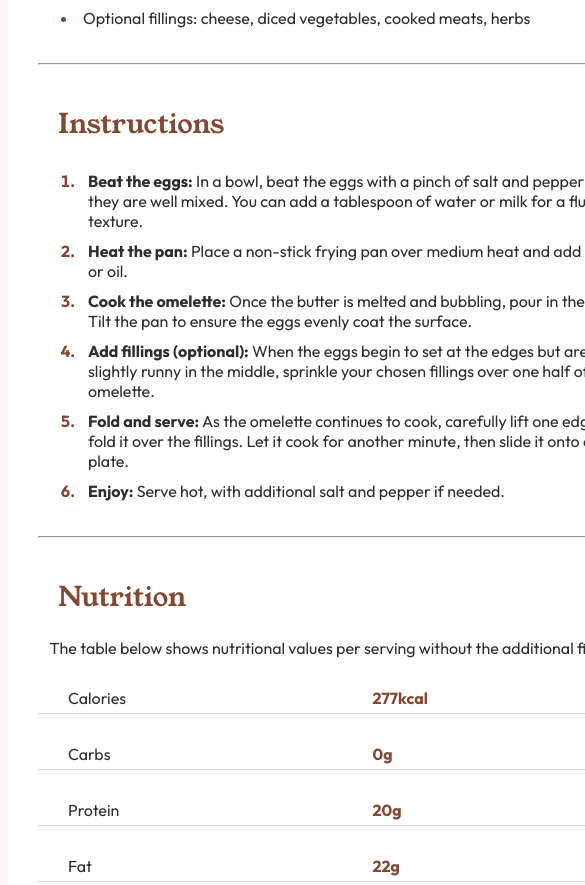
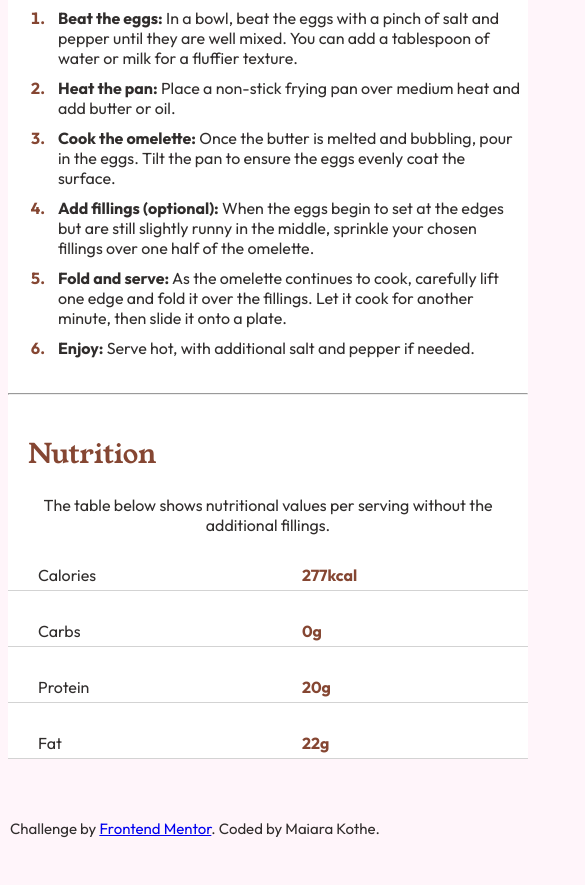
Before and after one commit to maiarakothe/recriar-recipe-page, a plain HTML site: page index.html in a window 390 px wide. Shown: the part 952-1837 px from the top of the page, 585 px wide, since content can reach past the window. After the commit the page ends 1805 px from the top, so only its background shows below. Drawn offline with Linux system fonts and the light colour scheme.

Commit message:
responsividade

```diff
--- a/style.css
+++ b/style.css
@@ -144,3 +144,32 @@ td.cor {
 footer {
     text-align: center;
 }
+
+@media screen and (max-width: 600px){
+    main {
+        margin: 0;
+        border-radius: 0px;
+        width: 520px;
+        height: 100%;
+        padding: 0;
+
+    }
+
+    img {
+        width: 520px;
+        height: 200px;
+        border-radius: 0;
+    }
+
+    div#preparação {
+        margin: 30px;
+    }
+
+    table {
+        width: 100%;
+    }
+
+    caption {
+        white-space: normal;
+    }
+}
```
